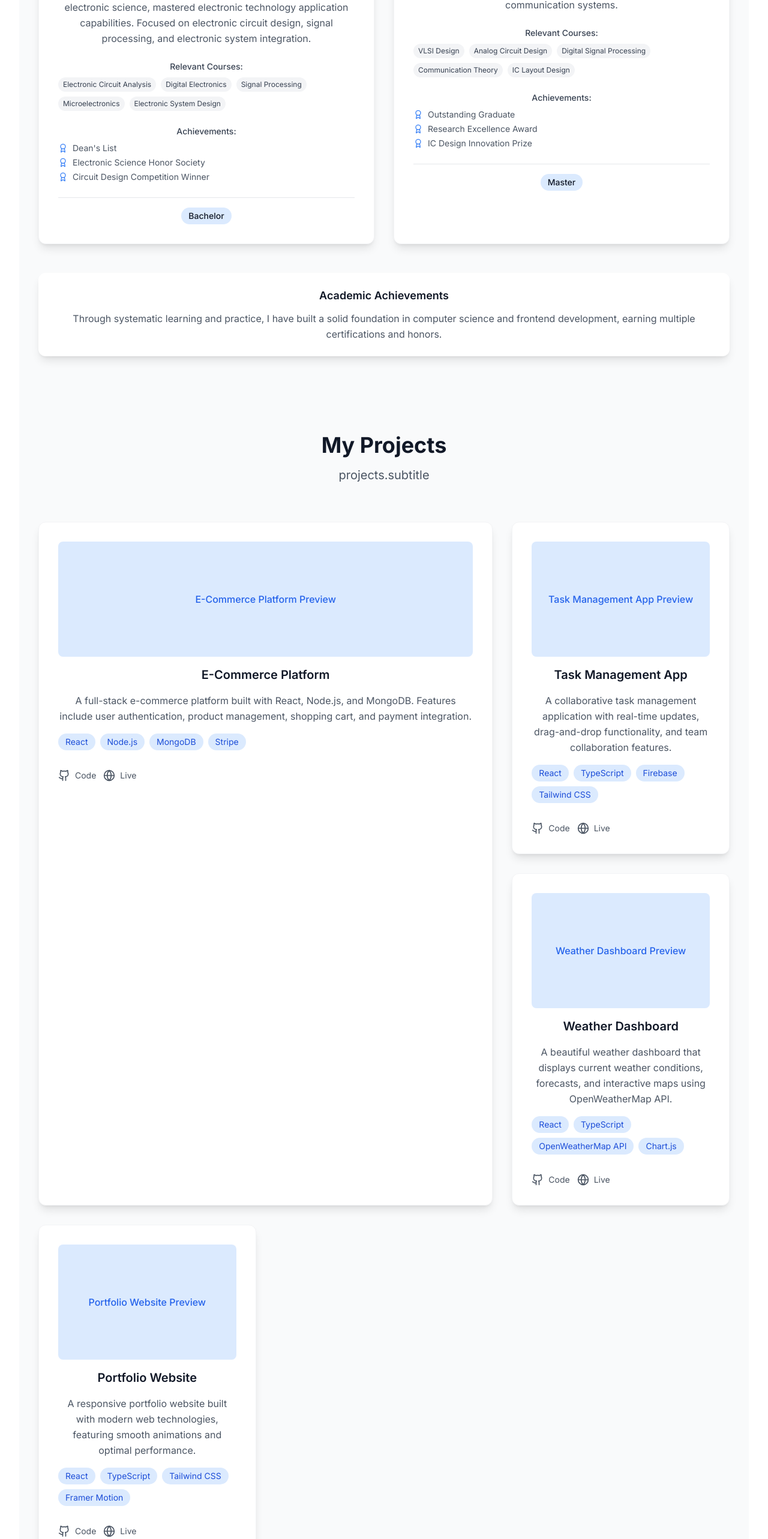
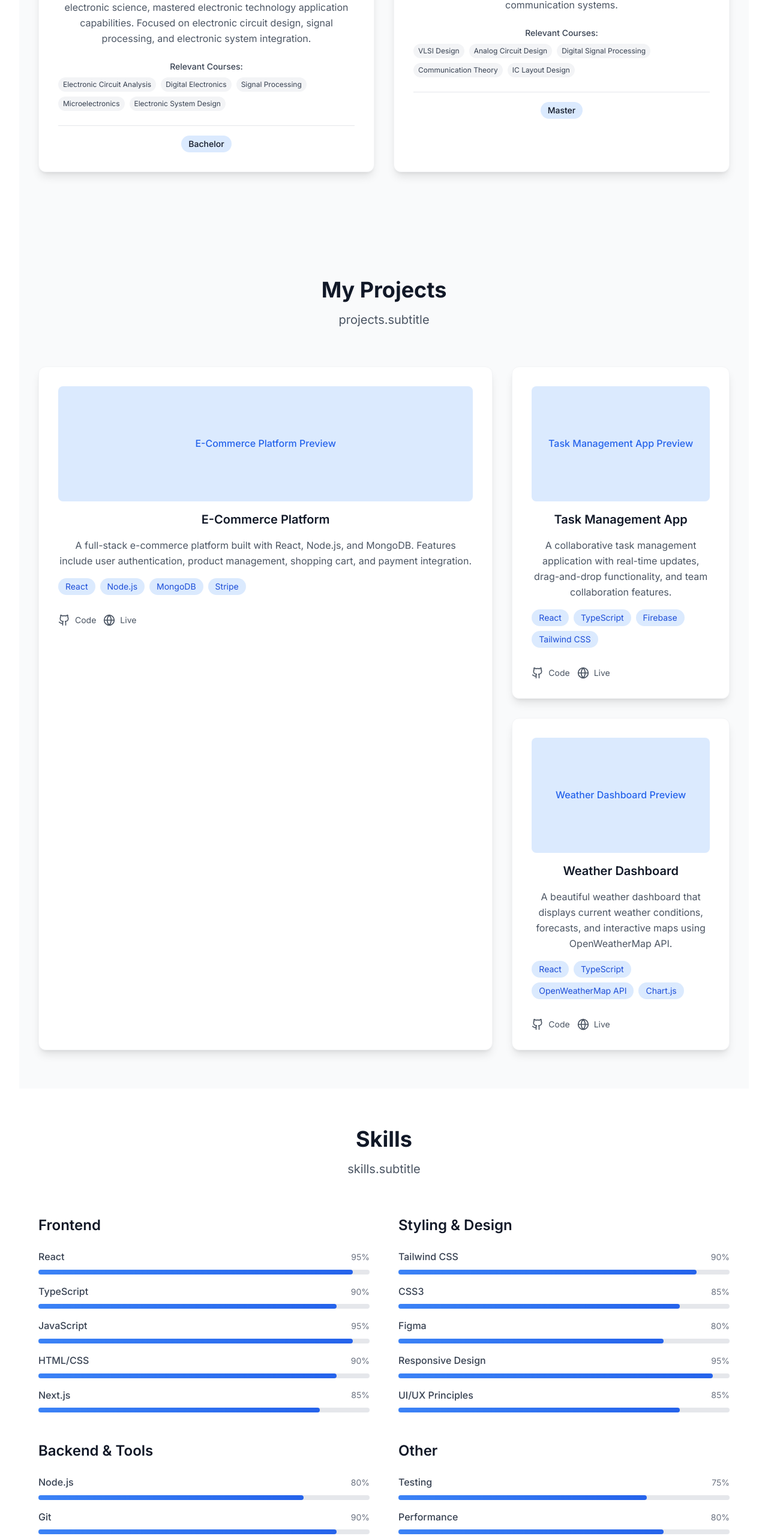
Before and after one commit to RileyTang220/myFE-portfolio, a React (Vite) app: page / in a window 1280 px wide. Shown: the part 3910-6476 px from the top of the page at 60% size. Built offline with nearby package versions, Linux system fonts and the light colour scheme.

Commit message:
feat: edit info

```diff
--- a/config.ts
+++ b/config.ts
@@ -5,16 +5,16 @@ export const config = {
     name: "Riley Tang",
     title: "Frontend Developer & UI/UX Designer",
     description: "I create beautiful, responsive, and user-friendly web experiences using modern technologies like React, TypeScript, and Tailwind CSS.",
-    url: "https://yourdomain.com",
+    url: "https://ruilingtang.com/",
   },
 
   // Personal Information
   personal: {
     name: "Riley Tang",
     title: "Frontend Developer & UI/UX Designer",
-    location: "San Francisco, CA",
-    email: "riley@example.com",
-    phone: "+1 (555) 123-4567",
+    location: "Adelaide, SA",
+    email: "rileytang19@gmail.com",
+    phone: "+61 420693629",
     about: "I'm a passionate frontend developer with over 5 years of experience creating exceptional digital experiences. I specialize in building modern, scalable web applications that not only look great but also provide exceptional user experiences.",
     experience: "5+",
     projects: "50+",
@@ -23,9 +23,9 @@ export const config = {
   // Social Media Links
   social: {
     github: "https://github.com/RileyTang220",
-    linkedin: "https://linkedin.com/in/RileyTang220",
-    twitter: "https://twitter.com/rileytang",
-    email: "mailto:riley@example.com",
+    // linkedin: "https://linkedin.com/in/RileyTang220",
+    // twitter: "https://twitter.com/rileytang",
+    email: "mailto:rileytang19@gmail.com",
   },
 
   // Education Configuration
@@ -39,7 +39,7 @@ export const config = {
       description: "Studied fundamental theories and professional knowledge of electronic science, mastered electronic technology application capabilities. Focused on electronic circuit design, signal processing, and electronic system integration.",
       gpa: "3.8/4.0",
       relevantCourses: ["Electronic Circuit Analysis", "Digital Electronics", "Signal Processing", "Microelectronics", "Electronic System Design"],
-      achievements: ["Dean's List", "Electronic Science Honor Society", "Circuit Design Competition Winner"]
+      // achievements: ["Dean's List", "Electronic Science Honor Society", "Circuit Design Competition Winner"]
     },
     {
       id: 2,
@@ -50,7 +50,7 @@ export const config = {
       description: "In-depth research on integrated circuit design theory, mastered advanced chip design technology. Specialized in VLSI design, analog circuit design, and digital signal processing for communication systems.",
       gpa: "3.9/4.0",
       relevantCourses: ["VLSI Design", "Analog Circuit Design", "Digital Signal Processing", "Communication Theory", "IC Layout Design"],
-      achievements: ["Outstanding Graduate", "Research Excellence Award", "IC Design Innovation Prize"]
+      // achievements: ["Outstanding Graduate", "Research Excellence Award", "IC Design Innovation Prize"]
     }
   ],
 
@@ -175,16 +175,16 @@ export const config = {
       live: "https://weather-demo.com",
       featured: false,
     },
-    {
-      id: 4,
-      title: "Portfolio Website",
-      description: "A responsive portfolio website built with modern web technologies, featuring smooth animations and optimal performance.",
-      image: "/project4.jpg",
-      technologies: ["React", "TypeScript", "Tailwind CSS", "Framer Motion"],
-      github: "https://github.com/rileytang/portfolio",
-      live: "https://portfolio-demo.com",
-      featured: false,
-    },
+    // {
+    //   id: 4,
+    //   title: "Portfolio Website",
+    //   description: "A responsive portfolio website built with modern web technologies, featuring smooth animations and optimal performance.",
+    //   image: "/project4.jpg",
+    //   technologies: ["React", "TypeScript", "Tailwind CSS", "Framer Motion"],
+    //   github: "https://github.com/rileytang/portfolio",
+    //   live: "https://portfolio-demo.com",
+    //   featured: false,
+    // },
   ],
 
   // Contact Form Configuration
--- a/src/components/Education.tsx
+++ b/src/components/Education.tsx
@@ -159,7 +159,7 @@ const Education = () => {
           viewport={{ once: true }}
           className="mt-12 text-center"
         >
-          <div className="bg-white dark:bg-gray-800 rounded-xl p-6 shadow-lg dark:shadow-gray-900/20">
+          {/* <div className="bg-white dark:bg-gray-800 rounded-xl p-6 shadow-lg dark:shadow-gray-900/20">
             <h3 className="text-lg font-semibold text-gray-900 dark:text-white mb-3">
               {t('language') === 'zh' ? '学术成就' : 'Academic Achievements'}
             </h3>
@@ -169,7 +169,7 @@ const Education = () => {
                 : 'Through systematic learning and practice, I have built a solid foundation in computer science and frontend development, earning multiple certifications and honors.'
               }
             </p>
-          </div>
+          </div> */}
         </motion.div>
       </div>
     </section>
```
Also changed, not shown: 1 other file (tests, documents, lock files or other folders).
